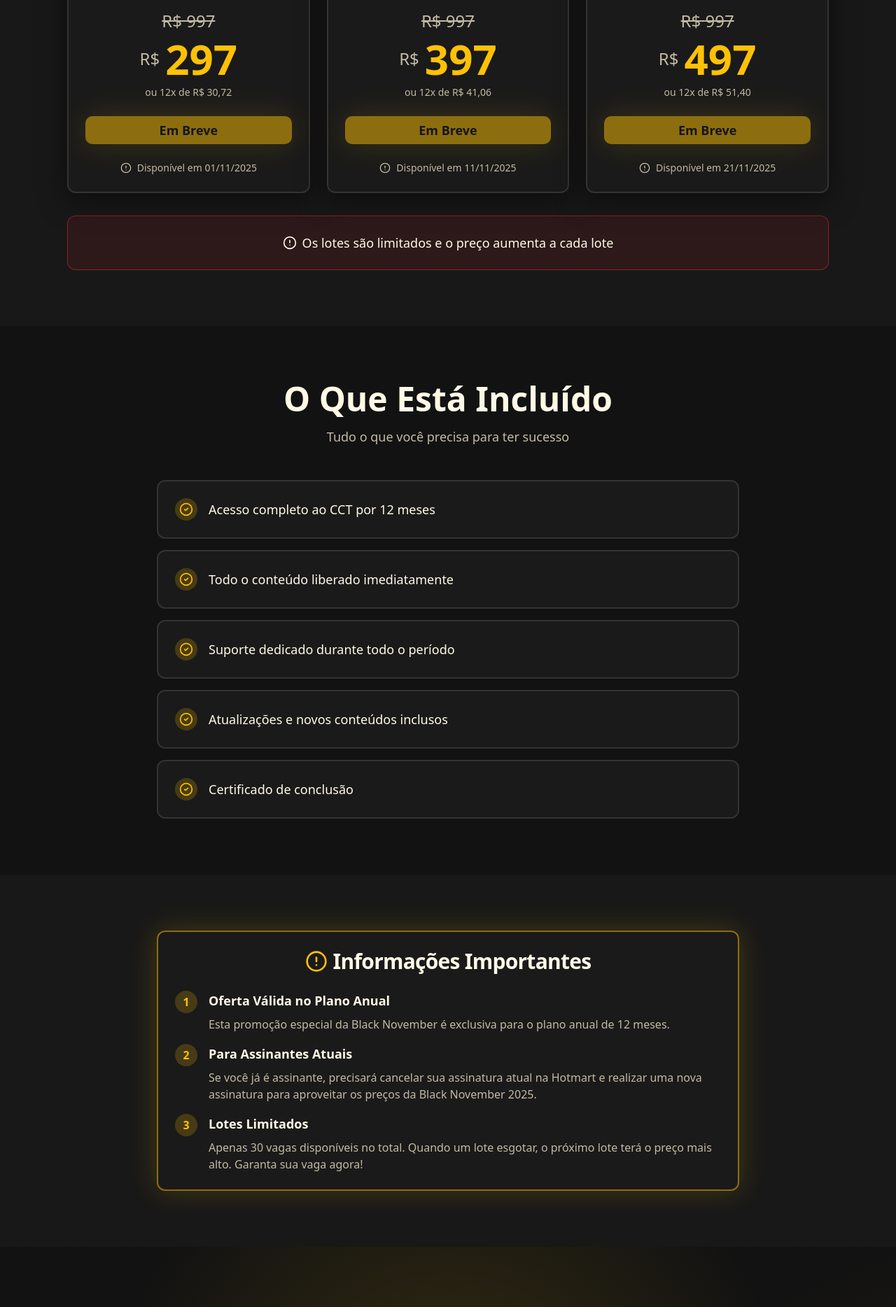
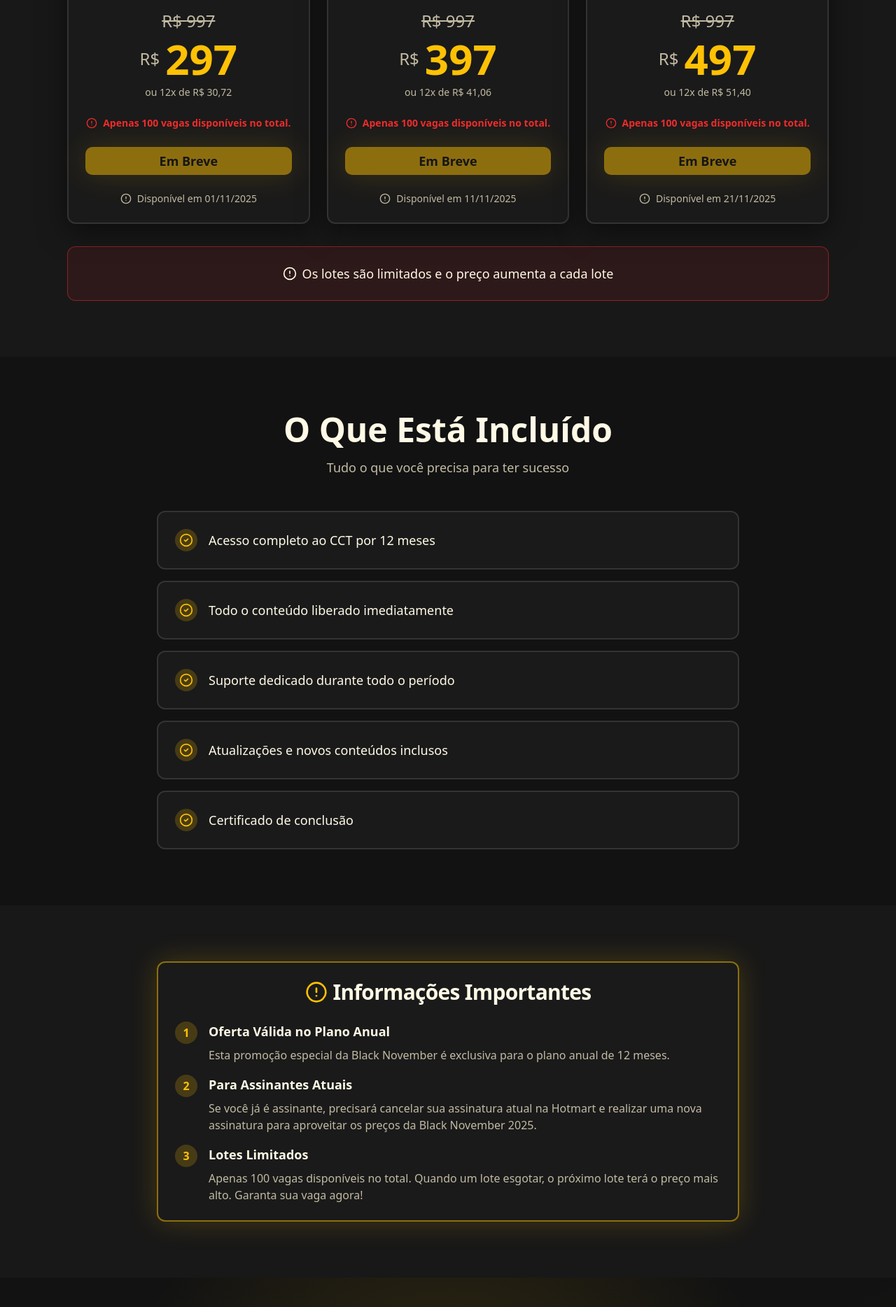
Before and after one commit to EnsinoPlus/calcmachine-2, a React (Vite) app: page / in a window 1280 px wide. Shown: the part 1120-2988 px from the top of the page at 70% size. Built offline with nearby package versions, Linux system fonts and the light colour scheme; the HTML template or start-up script is replaced by a standard one.

Commit message:
feat: adicionar aviso de escassez nos cards e atualizar textos para 'Apenas 100 vagas disponíveis no total'

```diff
--- a/src/pages/Index.tsx
+++ b/src/pages/Index.tsx
@@ -170,6 +170,10 @@ const Index = () => {
                       ou 12x de R$ {lote.installments}
                     </p>
                   </div>
+                  <p className="text-sm text-destructive font-semibold flex items-center justify-center gap-2">
+                    <AlertCircle className="w-4 h-4" />
+                    Apenas 100 vagas disponíveis no total.
+                  </p>
 
                   <Button
                     variant="hero"
@@ -282,7 +286,7 @@ const Index = () => {
                   <div>
                     <h3 className="font-bold text-lg mb-2">Lotes Limitados</h3>
                     <p className="text-muted-foreground">
-                      Apenas 30 vagas disponíveis no total. Quando um lote esgotar, o próximo lote terá o preço mais alto. Garanta sua vaga agora!
+                      Apenas 100 vagas disponíveis no total. Quando um lote esgotar, o próximo lote terá o preço mais alto. Garanta sua vaga agora!
                     </p>
                   </div>
                 </div>
```
